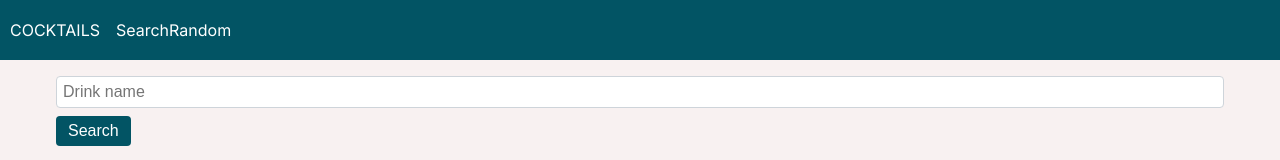
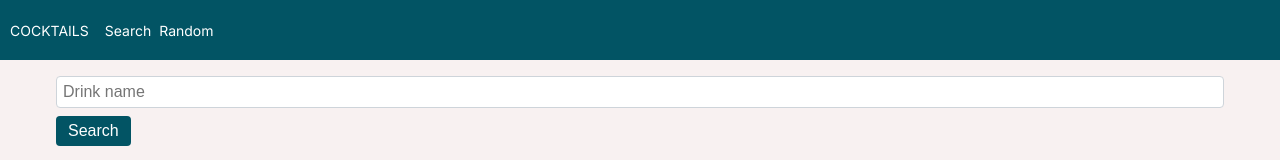
Before and after one commit to dogukanarslan/cocktails, a Next.js app: page /search in a window 1280 px wide. Shown: the top 160 px of the page. Built offline with nearby package versions, Linux system fonts and the light colour scheme.

Commit message:
Style navbar

```diff
--- a/components/Navbar.js
+++ b/components/Navbar.js
@@ -9,6 +9,8 @@ const Navbar = () => (
     <ul className={styles.nav}>
       <li>
         <Link href="/search">Search</Link>
+      </li>
+      <li>
         <Link href="/random">Random</Link>
       </li>
     </ul>
--- a/styles/Navbar.module.css
+++ b/styles/Navbar.module.css
@@ -5,8 +5,11 @@
   display: flex;
   align-items: center;
   color: #fff;
+  font-size: 0.875rem;
 }
 
 .nav {
   margin-left: 1rem;
+  display: flex;
+  column-gap: 0.5rem;
 }
```
